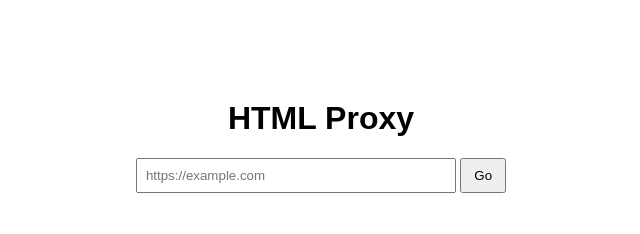
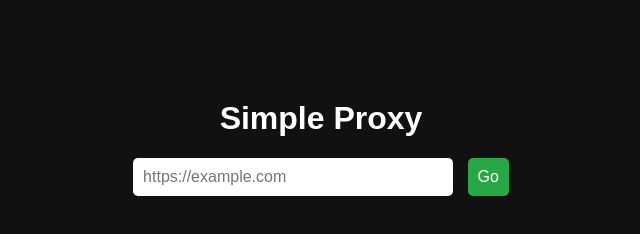
Before and after one commit to x12fr/proxiklvz, a plain HTML site: page public/index.html in a window 1280 px wide. Shown: the whole page, without its empty margins (319-959 px from the left). Drawn offline with Linux system fonts and the light colour scheme.

Commit message:
Update index.html

```diff
--- a/public/index.html
+++ b/public/index.html
@@ -1,14 +1,54 @@
 <!DOCTYPE html>
 <html lang="en">
 <head>
-  <meta charset="UTF-8">
+  <meta charset="UTF-8" />
   <title>Simple Proxy</title>
+  <style>
+    body {
+      font-family: Arial, sans-serif;
+      text-align: center;
+      margin-top: 100px;
+      background: #111;
+      color: white;
+    }
+    input, button {
+      padding: 10px;
+      font-size: 16px;
+    }
+    input {
+      width: 300px;
+      border-radius: 5px;
+      border: none;
+    }
+    button {
+      margin-left: 10px;
+      border-radius: 5px;
+      border: none;
+      background: #28a745;
+      color: white;
+      cursor: pointer;
+    }
+    button:hover {
+      background: #218838;
+    }
+  </style>
 </head>
-<body style="font-family: sans-serif; text-align: center; margin-top: 100px;">
-  <h1>HTML Proxy</h1>
-  <form action="/proxy" method="get">
-    <input type="text" name="url" placeholder="https://example.com" style="width: 300px; padding: 8px;" required />
-    <button type="submit" style="padding: 8px 12px;">Go</button>
+<body>
+  <h1>Simple Proxy</h1>
+  <form action="/proxy" method="get" target="_blank" onsubmit="return validateUrl()">
+    <input type="text" id="urlInput" name="url" placeholder="https://example.com" required />
+    <button type="submit">Go</button>
   </form>
+
+  <script>
+    function validateUrl() {
+      const url = document.getElementById('urlInput').value.trim();
+      if (!url.startsWith('http://') && !url.startsWith('https://')) {
+        alert('Please enter a valid URL starting with http:// or https://');
+        return false;
+      }
+      return true;
+    }
+  </script>
 </body>
 </html>
```
